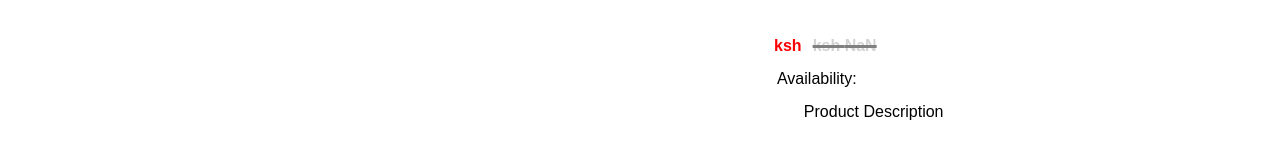
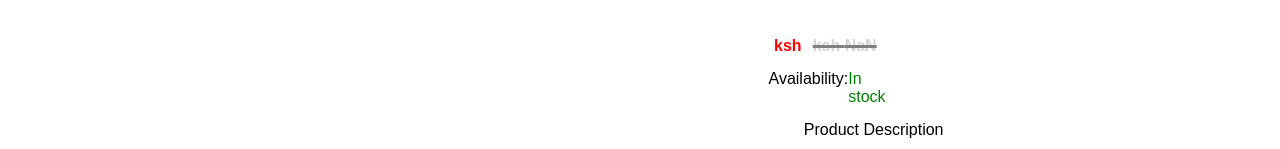
Before and after one commit to Emmanuel-9/MyHomeTools_User_Frontend, a React (Create React App) app: page /products/1 in a window 1280 px wide. Shown: the part 221-370 px from the top of the page. Built offline with nearby package versions, Linux system fonts and the light colour scheme; no server answers.

Commit message:
to be merged

```diff
--- a/src/components/CartCheckout.js
+++ b/src/components/CartCheckout.js
@@ -15,6 +15,7 @@ function CartCheckout() {
   const user_id = user._id
 
   useEffect(() => {
+    console.log("user id is: ", user._id)
     axios
       .get(`http://localhost:5004/cart/6228b135bf10cd78603f946d`)
       .then((response) => {
@@ -75,9 +76,8 @@ function CartCheckout() {
         </Bottom>
 
         <Hr />
-
         <Total>
-          <p className="total">Sub-Total: Ksh - 350,000</p>
+          <p className="total">Total: {}</p>Ksh 350,000
         </Total>
       </Wrapper>
 
--- a/src/components/ProductDetail.js
+++ b/src/components/ProductDetail.js
@@ -1,5 +1,5 @@
 import React from "react"
-import { useParams } from "react-router-dom"
+import { useParams, useNavigate } from "react-router-dom"
 import { useState, useEffect } from "react"
 import styled from "styled-components"
 import axios from "axios"
@@ -11,8 +11,7 @@ function ProductDetail() {
   const [quantity, setQuantity] = useState(0)
   const [products, setProducts] = useState([])
   const { productId } = useParams()
-  // const { userId } = useParams()
-  //returns the object of the params for the route rendered
+  const navigate = useNavigate()
 
   const user = JSON.parse(localStorage.getItem("user"))
   console.log(user)
@@ -34,8 +33,7 @@ function ProductDetail() {
     axios
       .get(`http://localhost:5004/product/${productId}`)
       .then((res) => {
-        console.log("res first: ", res)
-        // console.log(res.data)
+        console.log("res first: ", res.data)
         setProducts(res.data)
       })
       .catch((err) => {
@@ -44,39 +42,32 @@ function ProductDetail() {
   }
 
   const handleAddToCart = () => {
-    // const user_id = localStorage.getItem("user_id")
-    const user_id = user._id.toString()
+    const user_id = user._id
     console.log(user_id)
-    // console.log("product is : ", products)
     axios
-      .get(`http://localhost:5004/cart/${user_id}`)
+      .put(`http://localhost:5004/cart/${user_id}`, [productId])
       .then((res) => {
-        // if (res.body === "null") {
-        console.log("after null: ", user_id)
-        console.log("posting : ", user_id)
-        // axios.post(`http://localhost:5004/cart/${user_id}`, {
-        //   user_id: user_id,
-        //   products: [productId],
-        // })
-        // .then((res) => {
-        //   //pass product id
-        // })
-        // } else {
+        console.log("putting : ", res.data)
 
-        // .then((res) => {
-        //   //pass product id
-        // })
-        // }
+        if (res.data === "") {
+          console.log("posting: ")
+          axios
+            .post(`http://localhost:5004/cart`, {
+              user_id: user_id,
+              products: [productId],
+            })
+            .then((response) => {
+              console.log("response after the post: ", response)
+              // navigate("")
+              alert("successfully added to cart")
+            })
+        } else {
+          alert("item added to cart successfully")
+        }
       })
       .catch((err) => {
+        console.log("error: ", err.message)
         console.log("not null: ", user_id)
-        axios.put(`http://localhost:5004/cart/${user_id}` ,{
-          user_id: user_id,
-          products: [productId],
-        }).then((res) => {
-          res.status(200).json(res)
-        })
-        // console.log("There was an error adding to cart")
       })
   }
 
@@ -103,7 +94,14 @@ function ProductDetail() {
 
             <Availability>
               <p>Availability: </p>
-              <p className="available"> {products.availability}</p>
+              <p>
+                {/* {" "} */}
+                {products.quantity < 1 ? (
+                  <p id="unavailable">Unavailable</p>
+                ) : (
+                  <p id="available">In stock</p>
+                )}
+              </p>
             </Availability>
           </Same>
 
@@ -248,8 +246,12 @@ const Availability = styled.div`
   justify-content: space-between;
   margin: 1% 0;
 
-  .available {
+  #available {
     color: green;
+  }
+
+  #unavailable {
+    color: red;
   }
 
   @media only screen and (min-width: 786px) {
```
